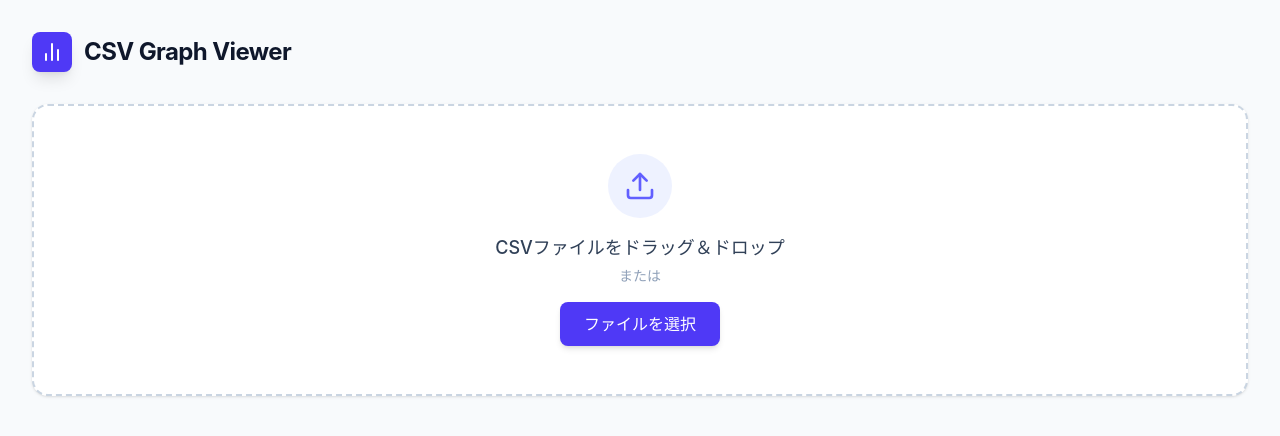
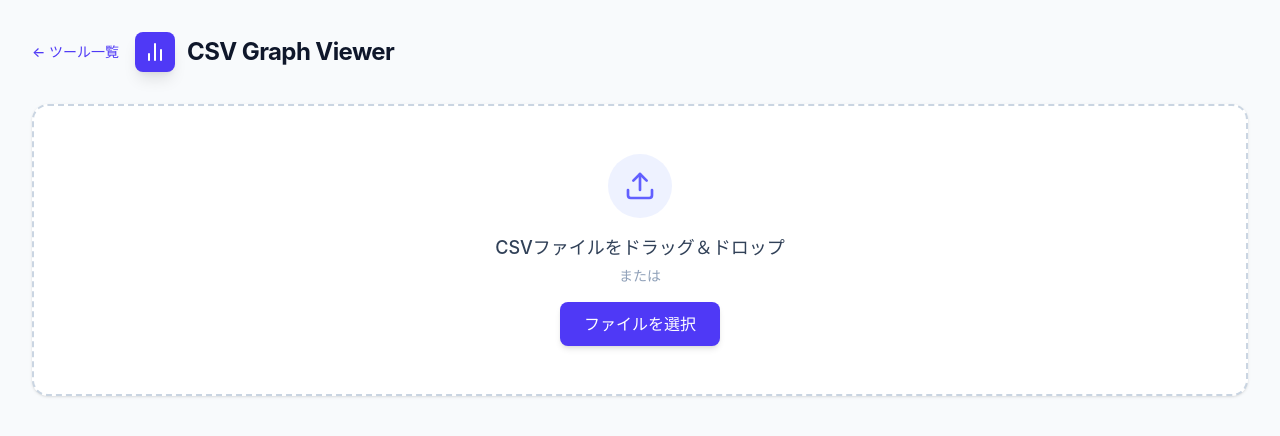
Before and after one commit to ryoupr/home, a React (Vite) app: page /home/tools/csv-graph-viewer in a window 1280 px wide. Shown: the top 436 px of the page. Built offline with nearby package versions, Linux system fonts and the light colour scheme.

Commit message:
feat: add back-to-tools link to all tool pages
- CsvGraphViewerPage: add '← ツール一覧' link (indigo)
- IconGeneratorPage: add '← ツール一覧' link (blue)
- SlideBuilderPage: fix link color from primary to rose

```diff
--- a/src/app/pages/tools/CsvGraphViewerPage.tsx
+++ b/src/app/pages/tools/CsvGraphViewerPage.tsx
@@ -1,4 +1,5 @@
 import React, { useState, useMemo, useRef, useEffect } from 'react';
+import { Link } from 'react-router-dom';
 import { LineChart, Line, BarChart, Bar, AreaChart, Area, XAxis, YAxis, CartesianGrid, Tooltip, Legend, ResponsiveContainer, ReferenceLine, ReferenceArea, LabelList } from 'recharts';
 import { Upload, FileText, BarChart2, TrendingUp, Activity, Trash2, Settings, Table as TableIcon, Download, Plus, X, ScanLine, Palette, Type } from 'lucide-react';
 
@@ -273,11 +274,14 @@ export function CsvGraphViewerPage() {
       <div className="max-w-7xl mx-auto space-y-6">
         {/* ヘッダー */}
         <header className="flex items-center justify-between mb-8">
-          <div className="flex items-center gap-3">
-            <div className="bg-indigo-600 p-2 rounded-lg shadow-lg">
-              <BarChart2 className="w-6 h-6 text-white" />
+          <div className="flex items-center gap-4">
+            <Link to="/tools" className="text-indigo-600 hover:text-indigo-700 text-sm font-medium">← ツール一覧</Link>
+            <div className="flex items-center gap-3">
+              <div className="bg-indigo-600 p-2 rounded-lg shadow-lg">
+                <BarChart2 className="w-6 h-6 text-white" />
+              </div>
+              <h1 className="text-2xl font-bold text-slate-900 tracking-tight">CSV Graph Viewer</h1>
             </div>
-            <h1 className="text-2xl font-bold text-slate-900 tracking-tight">CSV Graph Viewer</h1>
           </div>
           {fileName && (
             <button
--- a/src/app/pages/tools/IconGeneratorPage.tsx
+++ b/src/app/pages/tools/IconGeneratorPage.tsx
@@ -1,4 +1,5 @@
 import React, { useState, useMemo, useRef, useEffect } from 'react';
+import { Link } from 'react-router-dom';
 import { Download, RotateCcw, Type, Smile, Palette, Box, Undo2, Redo2, Save as SaveIcon, FolderOpen, Image as ImageIconLucide, ChevronDown } from 'lucide-react';
 import { iconMap, iconKeys } from './iconMap';
 import { GRADIENTS, CANVAS_SIZE, GRADIENT_COLORS } from './iconGeneratorConstants';
@@ -91,6 +92,8 @@ export default function IconGeneratorPage() {
     <div className="min-h-screen bg-slate-50 text-slate-900 font-sans selection:bg-blue-100">
       <header className="bg-white border-b border-slate-200 sticky top-0 z-10">
         <div className="max-w-6xl mx-auto px-4 h-16 flex items-center justify-between">
+          <div className="flex items-center gap-4">
+            <Link to="/tools" className="text-blue-600 hover:text-blue-700 text-sm font-medium">← ツール一覧</Link>
             <div className="flex items-center gap-2">
               <div className="bg-blue-600 text-white p-1.5 rounded-lg">
                 <Box size={20} />
@@ -98,6 +101,7 @@ export default function IconGeneratorPage() {
               <h1 className="font-bold text-xl tracking-tight">
                 IconMaker<span className="text-blue-600">.</span>
               </h1>
+            </div>
           </div>
           <div className="flex gap-2">
             <button
--- a/src/app/pages/tools/SlideBuilderPage.tsx
+++ b/src/app/pages/tools/SlideBuilderPage.tsx
@@ -263,7 +263,7 @@ export function SlideBuilderPage() {
         <div className="max-w-7xl mx-auto">
           {/* Header */}
           <div className="mb-6">
-            <Link to="/tools" className="text-primary-600 hover:text-primary-700 dark:text-primary-400 transition-colors">
+            <Link to="/tools" className="text-rose-600 hover:text-rose-700 dark:text-rose-400 transition-colors">
               ← ツール一覧に戻る
             </Link>
             <div className="flex items-center justify-between mt-2">
```
Lines whose indentation alone changed are shown as unchanged.
